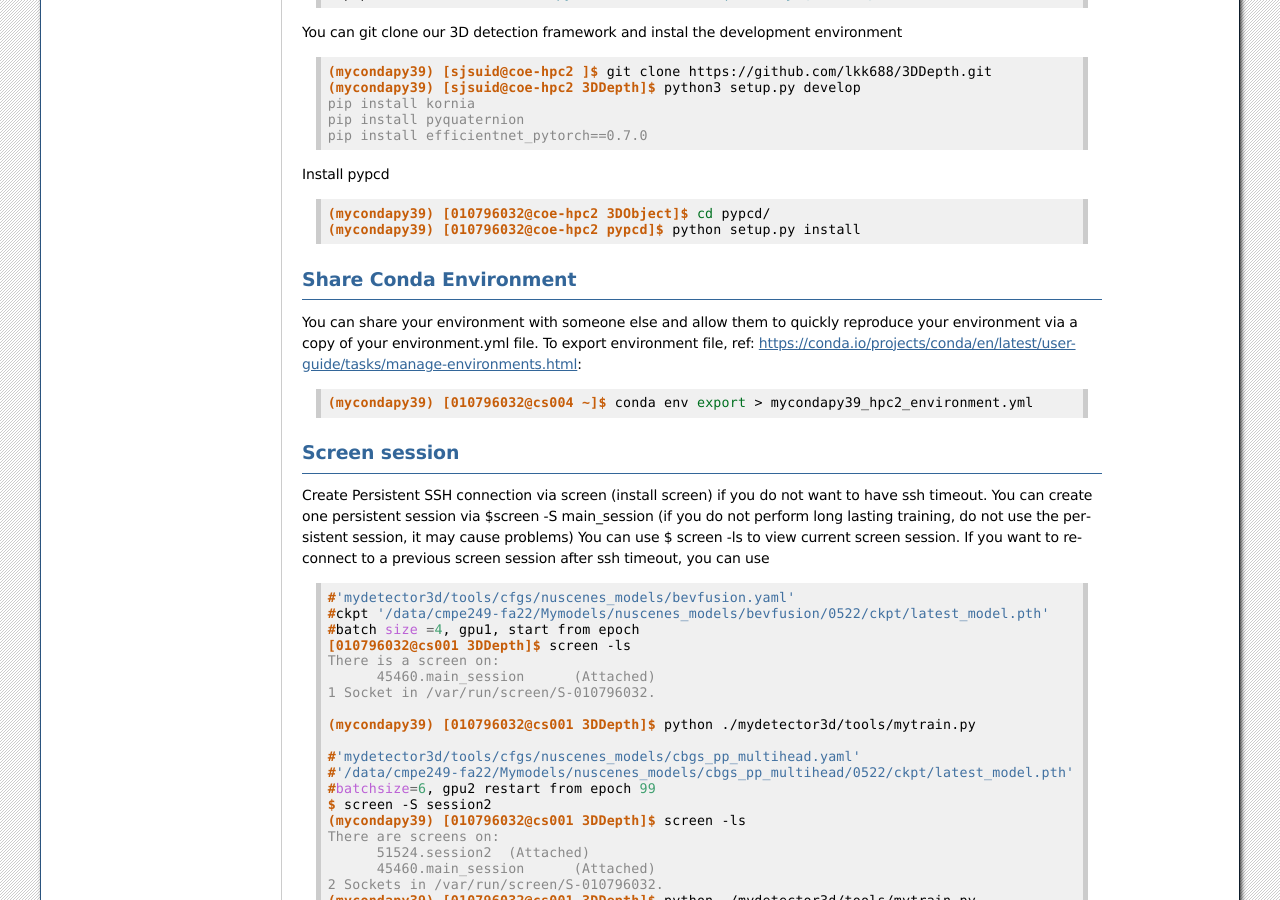
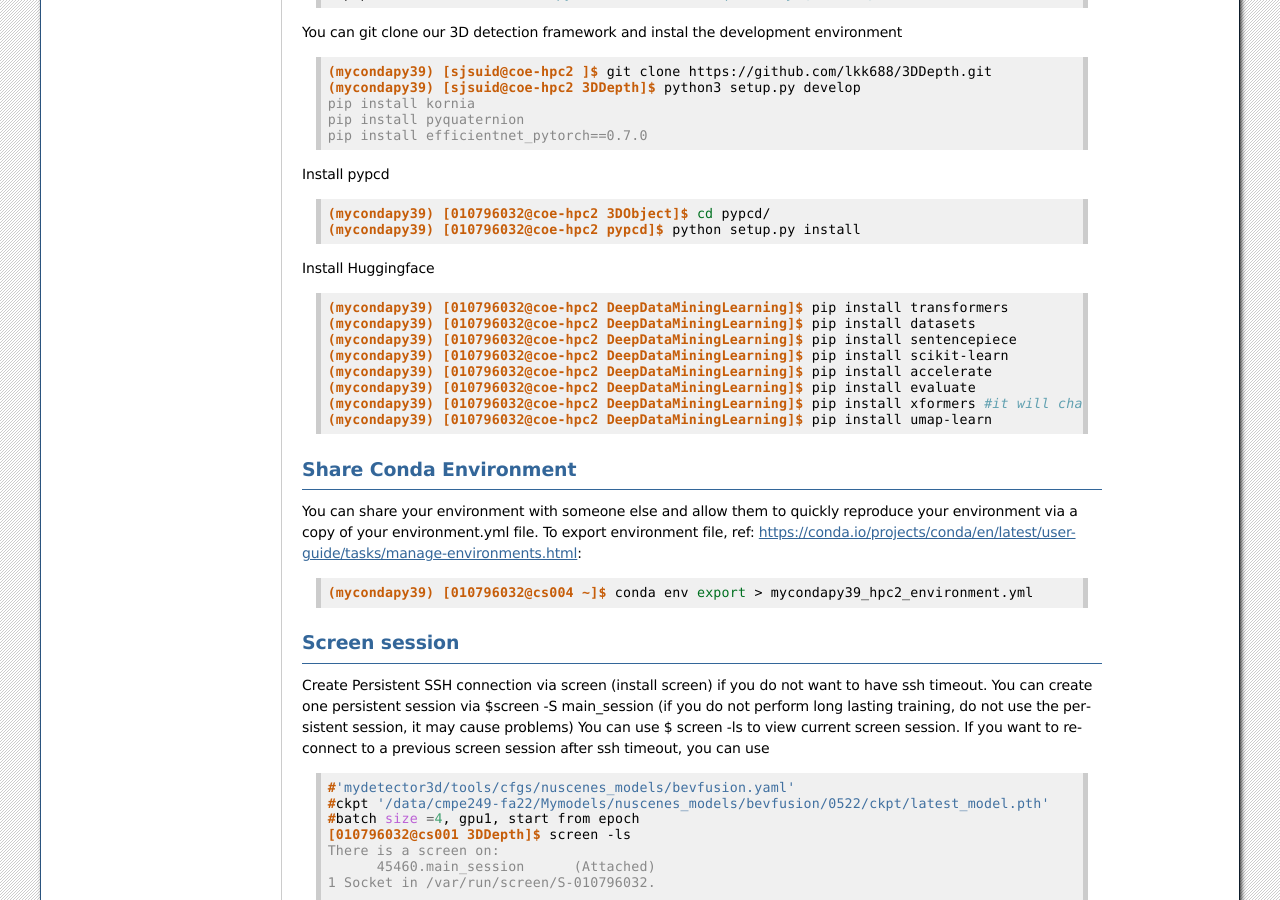
Before and after one commit to lkk688/mytutorial, a Sphinx documentation site: the page built from docs/source/HPC2.rst, in a window 1280 px wide and 900 px high, scrolled down 1681 px. Built offline with Sphinx 7.4.7, drawn with Linux system fonts in a browser that asks for light colours.

Commit message:
update HPC2

```diff
--- a/docs/source/HPC2.rst
+++ b/docs/source/HPC2.rst
@@ -122,6 +122,19 @@ Install pypcd
    (mycondapy39) [010796032@coe-hpc2 3DObject]$ cd pypcd/
    (mycondapy39) [010796032@coe-hpc2 pypcd]$ python setup.py install
 
+Install Huggingface
+
+.. code-block:: console
+
+   (mycondapy39) [010796032@coe-hpc2 DeepDataMiningLearning]$ pip install transformers
+   (mycondapy39) [010796032@coe-hpc2 DeepDataMiningLearning]$ pip install datasets
+   (mycondapy39) [010796032@coe-hpc2 DeepDataMiningLearning]$ pip install sentencepiece
+   (mycondapy39) [010796032@coe-hpc2 DeepDataMiningLearning]$ pip install scikit-learn
+   (mycondapy39) [010796032@coe-hpc2 DeepDataMiningLearning]$ pip install accelerate
+   (mycondapy39) [010796032@coe-hpc2 DeepDataMiningLearning]$ pip install evaluate
+   (mycondapy39) [010796032@coe-hpc2 DeepDataMiningLearning]$ pip install xformers #it will change torch2.0.0+cu118 to (2.0.1+cu117), change nvidia-cublas-cu11 and nvidia-cudnn-cu11
+   (mycondapy39) [010796032@coe-hpc2 DeepDataMiningLearning]$ pip install umap-learn
+
 Share Conda Environment
 -------------------------
 
```
